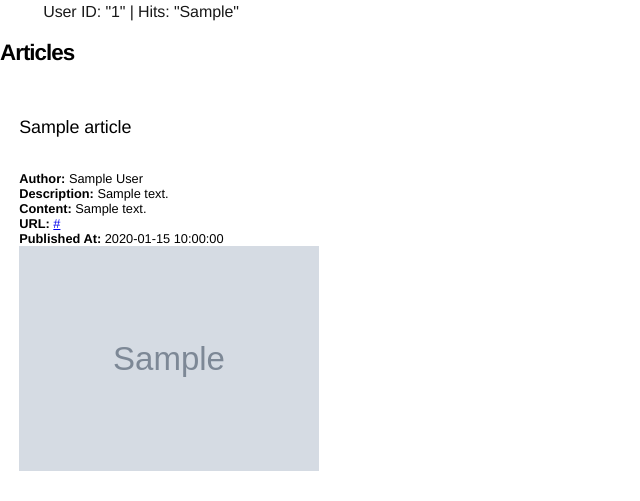
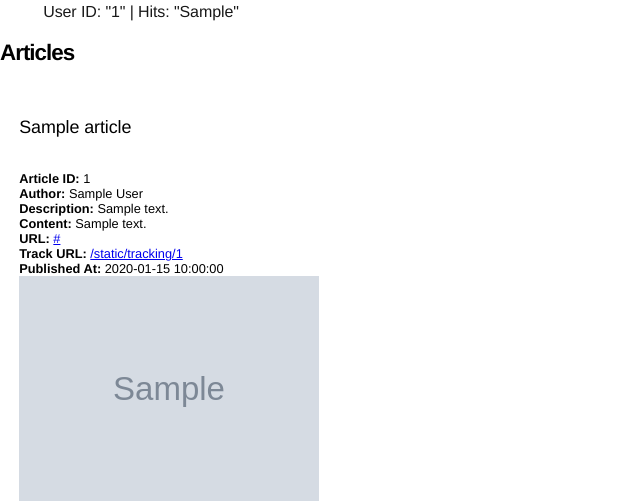
Before and after one commit to slowmosteve/news-app, a Flask app: template app/templates/home.html in a window 1280 px wide. Shown: the part 41-542 px from the top of the page, without its empty margins (0-640 px from the left). Run offline with Flask 2, Linux system fonts and the light colour scheme; the template is opened without the code that fills it: most values are stand-ins (such as "Sample title", 1, 10 or a date in 2020); grey boxes marked "Sample" are stand-in pictures.

Commit message:
feat: add link redirect and tracking

```diff
--- a/app/main.py
+++ b/app/main.py
@@ -20,6 +20,7 @@ def check_or_set_user_id():
     if user_id:
         print("Found user_id: {}".format(user_id))
         resp = make_response()
+        session['user_id'] = user_id
         return user_id
     else:
         user_uuid = uuid.uuid4()
@@ -32,7 +33,7 @@ def check_or_set_user_id():
         @after_this_request
         def remember_user_id(response):
             resp.set_cookie('user_id', encoded_user_uuid)
-            # return resp
+            session['user_id'] = encoded_user_uuid
             return resp
 
 def count_hits():
@@ -86,6 +87,7 @@ def home():
     else:
         publish_range = response.json()['totalResults']
 
+    global articles
     articles = []
 
     # loop through results and add them to the message to be published
@@ -96,14 +98,35 @@ def home():
         # populate fields from news results
         result = response.json()['articles'][i]
         columns = ['title','author','description','content','url','urlToImage','publishedAt']
+        details['article_id'] = str(uuid.uuid4())
         for column in columns:
             details[column] = result[column]
         articles.append(details)
 
-    print('articles: '+str(articles))
-
     resp = make_response(render_template('home.html', title='Home', articles=articles, user_hits=user_hits, user_id=user_id))
     return resp
+
+@app.route('/static/tracking/<article_id>')
+def tracking_article_view(article_id):
+    """Tracks the article clicked prior to redirecting the user
+    """
+    # get the user_id from cookie
+    user_id = check_or_set_user_id()
+
+    # find the dictionary for the article clicked in the list of article dictionaries
+    article_dict = next(item for item in articles if item['article_id'] == article_id)
+    article_title = article_dict['title']
+    article_url = article_dict['url']
+    print("""
+    *********************
+    tracking link click for article id: {}
+    user id: {}
+    article_title: {}
+    article_url: {}
+    *********************
+    """.format(article_id, user_id, article_title, article_url)
+    )
+    return redirect(article_url)
 
 @app.route('/about')
 def about():
--- a/app/templates/home.html
+++ b/app/templates/home.html
@@ -15,6 +15,8 @@
         <p>
         <h3>{{ article.title}}</h3>
         <br>
+        <b>Article ID:</b> {{ article.article_id}}
+        <br>
         <b>Author:</b> {{ article.author}}
         <br>
         <b>Description:</b> {{ article.description}}
@@ -22,6 +24,8 @@
         <b>Content:</b> {{ article.content}}
         <br>
         <b>URL:</b> <a href="{{ article.url}}" target="_blank" rel="noopener noreferrer">{{ article.url}}</a>
+        <br>
+        <b>Track URL:</b> <a href="/static/tracking/{{ article.article_id }}" target="_blank" rel="noopener noreferrer">/static/tracking/{{ article.article_id}}</a>
         <br>
         <b>Published At:</b> {{ article.publishedAt}}
         <br>
```
Also changed, not shown: app/static/css/template.css (+5 -5 lines).
